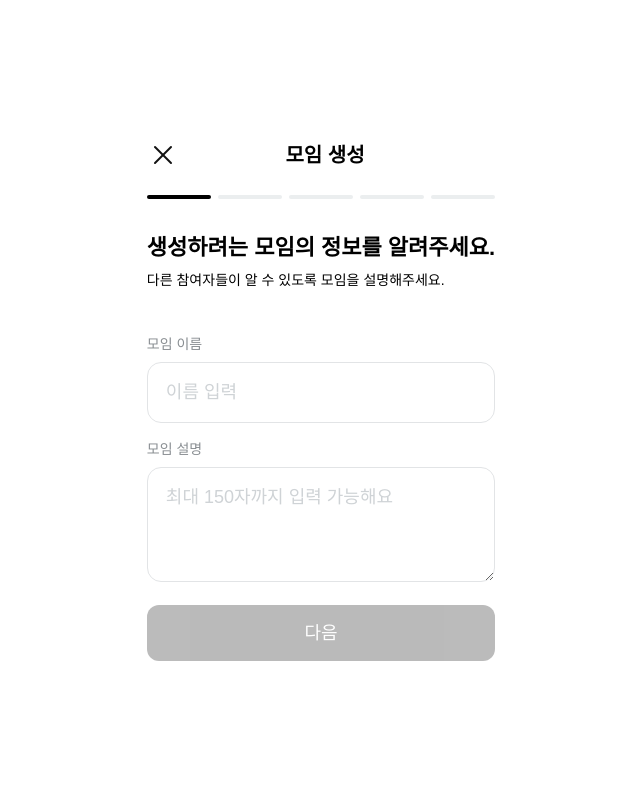
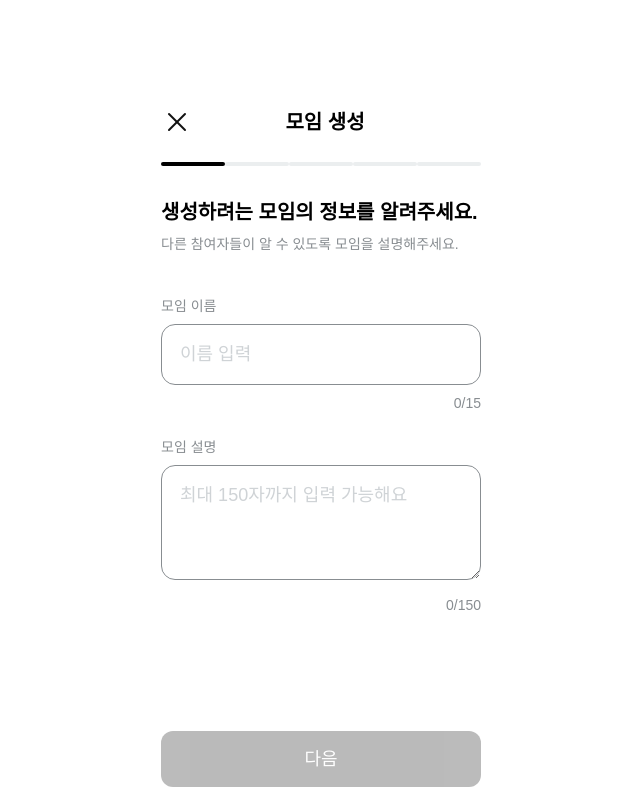
Before and after one commit to dnd-side-project/dnd-11th-6-frontend, a Next.js app: page /create-meeting in a window 1280 px wide. Shown: the whole page, without its empty margins (319-959 px from the left). Built offline with nearby package versions, Linux system fonts and the light colour scheme; a web font is replaced by a local one.

Commit message:
feat : meeting form step1 로직 수정

```diff
--- a/src/app/create-meeting/_components/MeetingInfo.tsx
+++ b/src/app/create-meeting/_components/MeetingInfo.tsx
@@ -12,22 +12,28 @@ function MeetingInfo() {
   } = meetingForm
 
   return (
-    <>
-      <div className=" mb-11">
-        <p className="text-[22px] font-bold mb-[6px]">
+    <div className="flex flex-col h-full">
+      <div className="mb-[42px]">
+        <h2 className="text-xl font-bold mb-2">
           생성하려는 모임의 정보를 알려주세요.
-        </p>
-        <p className=" text-sm">
+        </h2>
+        <p className="text-sm text-gray-600">
           다른 참여자들이 알 수 있도록 모임을 설명해주세요.
         </p>
       </div>
-      <form onSubmit={handleSubmit(onSubmit)}>
+      <form
+        onSubmit={handleSubmit(onSubmit)}
+        className="flex-grow flex flex-col"
+      >
+        <div className="flex-grow">
           <Input
             name="name"
             control={control}
             label="모임 이름"
             placeholder="이름 입력"
             error={errors.name?.message}
+            maxLength={15}
+            showCharCount
           />
 
           <Input
@@ -37,49 +43,16 @@ function MeetingInfo() {
             placeholder="최대 150자까지 입력 가능해요"
             as="textarea"
             error={errors.description?.message}
+            maxLength={150}
+            showCharCount
           />
-
-        {/* <div className="mb-4">
-          <Input
-            label="모임 시작일"
-            name="date"
-            control={control}
-            type="datetime-local"
-            className="w-1/2"
-          />
-          {errors.date && (
-            <p className="text-red-500">날짜와 시간을 선택해주세요.</p>
-          )}
         </div>
-
-        {isRecurring && (
-          <Input
-            name="endDate"
-            control={control}
-            label="종료일"
-            type="date"
-            error={errors.endDate?.message}
-          />
-        )}
-
-        <Input
-          name="isRecurring"
-          control={control}
-          label="종료일 설정하기"
-          type="checkbox"
-          as="checkbox"
-        />
-
-        <p className="text-sm text-gray-500 mb-4">
-          링크는 {isRecurring ? watch('endDate') : '24시간 이내'} 까지
-          유효합니다.
-        </p> */}
 
         <Button type="submit" disabled={!isValid} fullWidth variant="primary">
           다음
         </Button>
       </form>
-    </>
+    </div>
   )
 }
 
--- a/src/app/create-meeting/_hooks/useMeetingForm.ts
+++ b/src/app/create-meeting/_hooks/useMeetingForm.ts
@@ -41,9 +41,9 @@ function useMeetingForm() {
       const isStep1Valid = await meetingForm.trigger([
         'name',
         'description',
-        'date',
-        'isRecurring',
-        'endDate',
+        // 'date',
+        // 'isRecurring',
+        // 'endDate',
       ])
       if (isStep1Valid) {
         updateFormData()
--- a/src/app/create-meeting/page.tsx
+++ b/src/app/create-meeting/page.tsx
@@ -56,13 +56,12 @@ function CreateMeetingPage() {
 
   return (
     <div className="flex flex-col items-center justify-center h-screen">
-      <div className=" px-4 py-3">
+      <div className="px-4">
         <div className="flex items-center justify-between mb-6">
           <button className="p-1">
             <Image src="/icons/close.svg" width={24} height={24} alt="close" />
           </button>
           <h1 className="text-xl font-bold flex-grow text-center">
-            {' '}
             {stepTitles[step as keyof typeof stepTitles]}
           </h1>
           <div className="w-6" /> {/* 오른쪽 여백을 위한 빈 div */}
--- a/src/components/Input/index.tsx
+++ b/src/components/Input/index.tsx
@@ -7,8 +7,6 @@ import {
   RegisterOptions,
   FieldError,
 } from 'react-hook-form'
-import Image from 'next/image'
-import Check from 'public/icons/check.svg'
 
 export interface InputProps<T extends FieldValues> {
   name: Path<T>
@@ -26,6 +24,8 @@ export interface InputProps<T extends FieldValues> {
   successMessage?: string
   checkingMessage?: string
   description?: string
+  maxLength?: number
+  showCharCount?: boolean
 }
 
 export function Input<T extends FieldValues>({
@@ -42,8 +42,12 @@ export function Input<T extends FieldValues>({
   successMessage = '알맞은 링크를 찾았어요!',
   checkingMessage = '확인중',
   description,
+  maxLength,
+  showCharCount,
 }: InputProps<T>) {
-  const inputClassName = `w-full py-4 px-[18px] border rounded-[14px] text-[18px] focus:outline-none focus:ring-0 ${className} ${error ? 'border-red-500' : 'border-gray-300'}`
+  const inputClassName = `w-full py-4 px-[18px] border rounded-[14px] text-[18px] focus:outline-none focus:ring-0 ${className} ${
+    error ? 'border-red-500' : 'border-gray-600'
+  }`
 
   const renderInput = (field: any) => {
     const props = {
@@ -52,36 +56,65 @@ export function Input<T extends FieldValues>({
       type,
       placeholder,
       className: as === 'checkbox' ? 'mr-2' : inputClassName,
+      maxLength,
     }
 
-    if (as === 'textarea') return <textarea rows={3} {...props} />
-    if (as === 'checkbox') {
+    const charCount = field.value?.length || 0
+
     return (
+      <div className="mb-6">
+        <div className="mb-2">
+          <div className="flex justify-between items-center mb-2">
+            <label htmlFor={name} className="block text-gray-600 text-sm">
+              {label}
+            </label>
+          </div>
+          {as === 'textarea' ? (
+            <textarea rows={3} {...props} />
+          ) : as === 'checkbox' ? (
             <label htmlFor={name} className="flex items-center">
               <input {...props} />
               <span>{label}</span>
             </label>
-      )
-    }
-    return (
+          ) : (
             <div className="relative">
               <input {...props} />
               {description && (
-          <span className="absolute right-4 top-1/2 transform -translate-y-1/2 text-gray-400 text-sm">
+                <span className="absolute right-4 top-1/2 transform -translate-y-1/2 text-gray-600 text-sm">
                   {description}
                 </span>
               )}
+            </div>
+          )}
+        </div>
+        <div className={` ${error ? 'flex justify-between' : 'w-full'}`}>
+          {error && (
+            <p className="text-red-600 text-sm ">
+              {typeof error === 'string' ? error : error.message}
+            </p>
+          )}
+          {success && (
+            <div className="flex">
+              <p className="text-green-600 text-sm ml-1">{successMessage}</p>
+            </div>
+          )}
+          {checking && (
+            <p className="text-gray-600 text-sm ">{checkingMessage}</p>
+          )}
+          {showCharCount && maxLength && (
+            <span
+              className={`text-sm text-gray-600 ${error ? 'flex justify-end' : 'flex justify-end'}`}
+            >
+              {charCount}/{maxLength}
+            </span>
+          )}
+        </div>
       </div>
     )
   }
 
   return (
-    <div className="mb-4">
-      {as !== 'checkbox' && (
-        <label htmlFor={name} className="block mb-2 text-gray-600 text-sm">
-          {label}
-        </label>
-      )}
+    <div>
       {control ? (
         <Controller
           name={name}
@@ -91,21 +124,6 @@ export function Input<T extends FieldValues>({
       ) : (
         renderInput({ name })
       )}
-      {error && (
-        <p className="text-red-600 text-sm mt-1">
-          {typeof error === 'string' ? error : error.message}
-        </p>
-      )}
-      {success && (
-        <div className="flex">
-          {' '}
-          <Image src={Check} alt="Check" className="mt-1" />{' '}
-          <p className="text-green-600 text-sm mt-1 ml-1">{successMessage}</p>{' '}
-        </div>
-      )}
-      {checking && (
-        <p className="text-gray-500 text-sm mt-1">{checkingMessage}</p>
-      )}
     </div>
   )
 }
--- a/src/lib/meetingSchema.ts
+++ b/src/lib/meetingSchema.ts
@@ -1,28 +1,27 @@
 import * as z from 'zod'
 
-export const MeetingSchema = z
-  .object({
-    name: z.string().min(1, { message: '모임 이름을 입력해주세요.' }),
-    description: z.string().min(1, { message: '모임 설명을 입력해주세요.' }),
-    date: z.string().min(1, { message: '날짜를 선택해주세요.' }),
-    isRecurring: z.boolean().optional(),
-    endDate: z.string().optional(),
-  })
-  .refine(
-    (data) => {
-      if (data.isRecurring) {
-        if (!data.endDate) {
-          return false
-        }
-        return new Date(data.endDate) > new Date(data.date)
-      }
-      return true
-    },
-    {
-      message: '종료일은 필수이며, 시작일 이후여야 합니다.',
-      path: ['endDate'],
-    },
-  )
+export const MeetingSchema = z.object({
+  name: z.string().min(1, { message: '모임 이름을 입력해주세요.' }),
+  description: z.string().min(1, { message: '모임 설명을 입력해주세요.' }),
+  // date: z.string().min(1, { message: '날짜를 선택해주세요.' }),
+  // isRecurring: z.boolean().optional(),
+  // endDate: z.string().optional(),
+})
+// .refine(
+//   (data) => {
+//     if (data.isRecurring) {
+//       if (!data.endDate) {
+//         return false
+//       }
+//       return new Date(data.endDate) > new Date(data.date)
+//     }
+//     return true
+//   },
+//   {
+//     message: '종료일은 필수이며, 시작일 이후여야 합니다.',
+//     path: ['endDate'],
+//   },
+// )
 
 export const ThemeSchema = z.object({
   photo: z.string().optional(),
--- a/src/stores/useMeetStore.ts
+++ b/src/stores/useMeetStore.ts
@@ -30,9 +30,9 @@ const initialFormData: FormData = {
   meeting: {
     name: '',
     description: '',
-    date: '',
-    isRecurring: false,
-    endDate: '',
+    // date: '',
+    // isRecurring: false,
+    // endDate: '',
   },
   theme: {
     photo: '',
```
Lines whose indentation alone changed are shown as unchanged.
